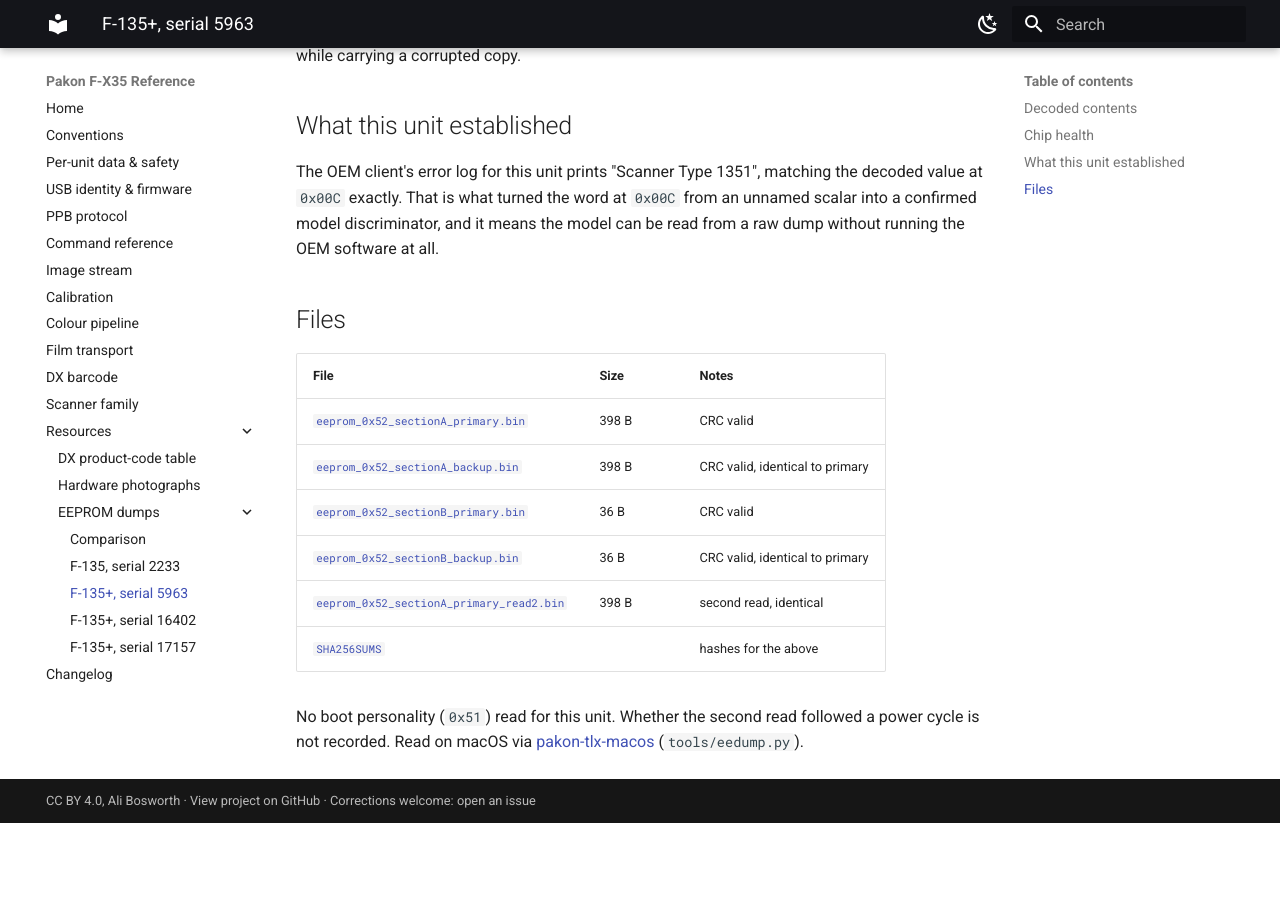
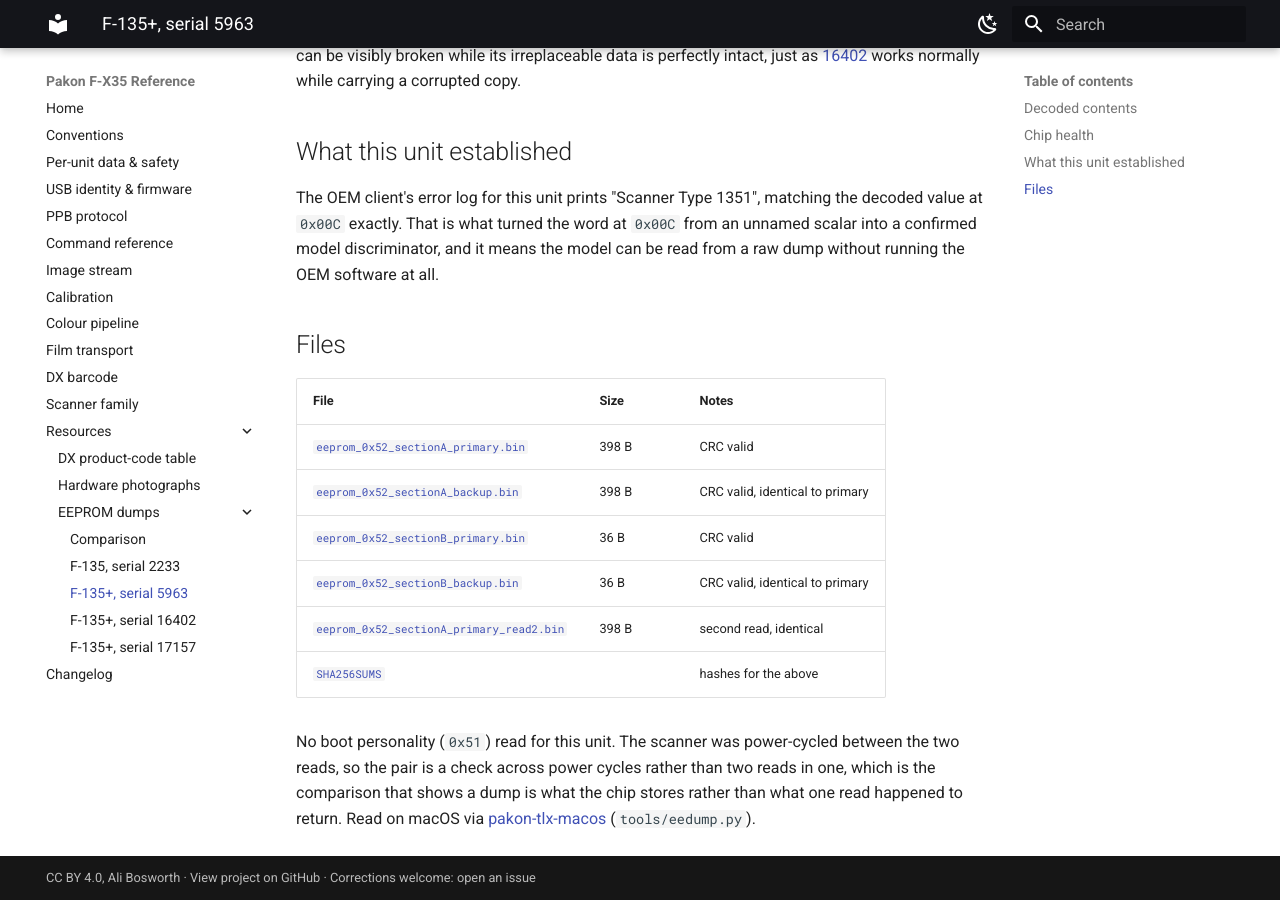
Before and after one commit to alibosworth/pakon-reference, an MkDocs documentation site: the page built from docs/resources/eeprom/F135plus-5963/index.md, in a window 1280 px wide and 900 px high, scrolled down 1215 px. Built offline with MkDocs 1.6.1 and Material for MkDocs 9.7.7, drawn with Linux system fonts in a browser that asks for light colours; before the commit the page ends 2038 px from its top, so only the background shows below that; some of the changed text lies outside the part shown.

Commit message:
The three contributed units were power-cycled between their two reads
The pages said this was not recorded, which was a fair statement of what
we knew and a poor one about the dumps: Mats Fagerberg power-cycled every
scanner before its second read. So each of 2233, 5963 and 17157 has two
reads taken in separate power cycles that come out byte-identical, which
is the comparison the reference asks for and the one that shows a dump is
what the chip stores rather than what a single read returned.

The chip-health sections say so too, since that is where the claim does
its work.

```diff
--- a/docs/resources/eeprom/F135plus-5963/index.md
+++ b/docs/resources/eeprom/F135plus-5963/index.md
@@ -19,8 +19,8 @@ is what this particular unit showed; see the
 
 ## Chip health
 
-Clean. All four copies validate and the two reads of section A's primary
-are byte-identical.
+Clean. All four copies validate, and the two reads of section A's primary,
+taken in separate power cycles, are byte-identical.
 
 | Copy | CRC | Result |
 |---|---|---|
@@ -55,7 +55,9 @@ software at all.
 | [`eeprom_0x52_sectionA_primary_read2.bin`](eeprom/eeprom_0x52_sectionA_primary_read2.bin) | 398 B | second read, identical |
 | [`SHA256SUMS`](eeprom/SHA256SUMS) | | hashes for the above |
 
-No boot personality (`0x51`) read for this unit. Whether the second read
-followed a power cycle is not recorded. Read on macOS via
+No boot personality (`0x51`) read for this unit. The scanner was
+power-cycled between the two reads, so the pair is a check across power
+cycles rather than two reads in one, which is the comparison that shows a
+dump is what the chip stores rather than what one read happened to return. Read on macOS via
 [pakon-tlx-macos](https://github.com/pablonavarrob/pakon-tlx-macos)
 (`tools/eedump.py`).
```
Also changed, not shown: docs/resources/eeprom/F135-2233/index.md (+6 -4 lines), docs/resources/eeprom/F135plus-17157/index.md (+6 -3 lines).
